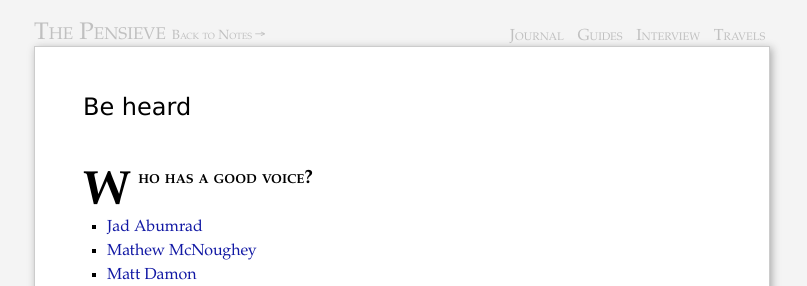
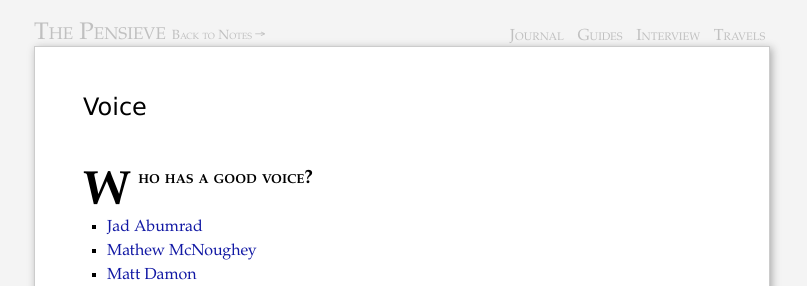
Before and after one commit to piyushahuja/piyushahuja.github.io, a Jekyll site: the page built from _posts/guides/2019-03-11-voice.md, in a window 1280 px wide and 900 px high. Shown: the top 286 px of the window, without its empty margins (238-1045 px from the left). Built offline with Jekyll 4.4.1, drawn with Linux system fonts in a browser that asks for light colours; comment, search, counter and statistics services are not loaded.

Commit message:
auto deployed

```diff
--- a/_posts/guides/2019-03-11-voice.md
+++ b/_posts/guides/2019-03-11-voice.md
@@ -1,7 +1,7 @@
 ---
 
 layout: post-journal
-title: Be heard
+title: Voice
 date:   2019-03-11 09:00:11
 tag:
 categories: guide
@@ -9,8 +9,6 @@ excerpt:
 permalink: /voice
 
 ---
-
-
 **Who has a good voice?**
 
 - [Jad Abumrad](https://www.youtube.com/watch?v=Mcrh6PqEMbw)
```
